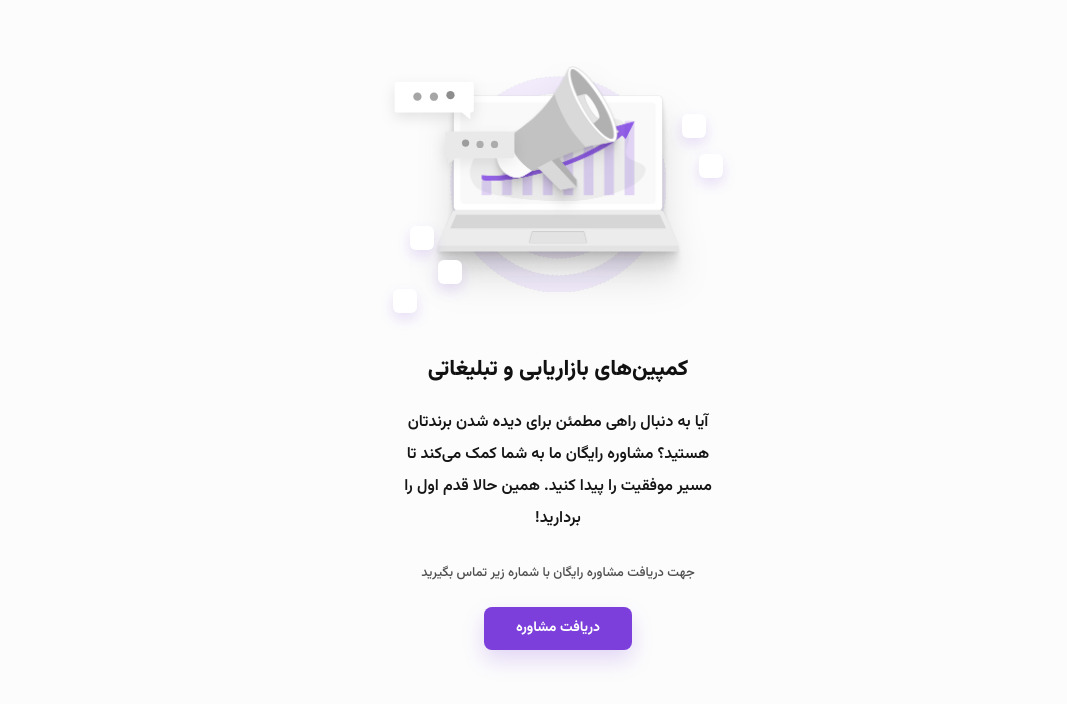
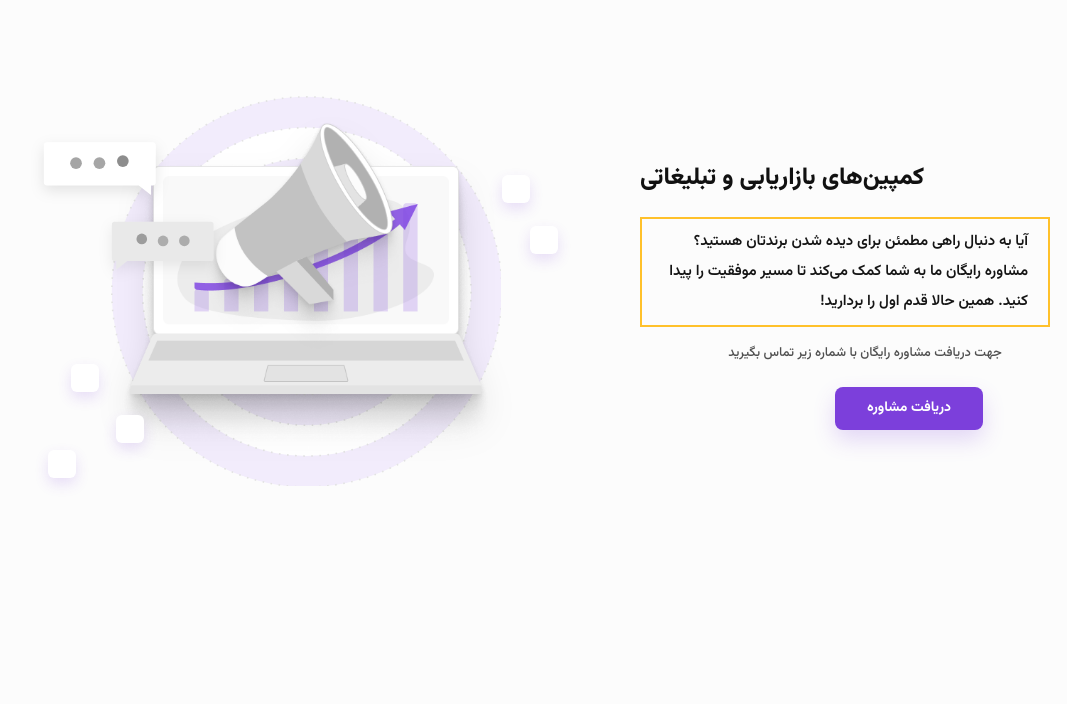
Before and after one commit to Yacn9/persiangroup-challenge, a Next.js app: page / in a window 1280 px wide. Shown: the top 704 px of the page, without its empty margins (213-1280 px from the left). Built offline with nearby package versions, Linux system fonts and the light colour scheme; some icons are missing.

Commit message:
Add responsive hero layout

```diff
--- a/features/landing/hero/components/hero-chat-bubbles.tsx
+++ b/features/landing/hero/components/hero-chat-bubbles.tsx
@@ -21,26 +21,26 @@ const HeroChatBubbles = () => {
   return (
     <>
       <motion.div
-        className="absolute left-2 top-7"
+        className="absolute left-2 top-7 md:left-4 md:top-16"
         animate={chatBubbleMotion.animate}
         transition={chatBubbleMotion.transition}
       >
         <ChatBubbleIcon
           aria-hidden="true"
-          className="h-[39px] w-[80px] drop-shadow-[0_5px_7px_rgba(0,0,0,0.1)]"
+          className="h-[39px] w-[80px] drop-shadow-[0_5px_7px_rgba(0,0,0,0.1)] md:h-[55px] md:w-[115px]"
           bubbleClassName="fill-white"
           dotClassName="fill-[#6F6F6F]"
         />
       </motion.div>
 
       <motion.div
-        className="absolute left-[17%] top-[76px]"
+        className="absolute left-[17%] top-[76px] md:left-[15%] md:top-[142px]"
         animate={chatBubbleMotion.animate}
         transition={{ ...chatBubbleMotion.transition, delay: 0.25 }}
       >
         <ChatBubbleIcon
           aria-hidden="true"
-          className="h-[34px] w-[72px] -scale-x-100 drop-shadow-[0_5px_7px_rgba(0,0,0,0.08)]"
+          className="h-[34px] w-[72px] -scale-x-100 drop-shadow-[0_5px_7px_rgba(0,0,0,0.08)] md:h-[50px] md:w-[106px]"
           bubbleClassName="fill-[#E9E9E9]"
           dotClassName="fill-[#8A8A8A]"
         />
--- a/features/landing/hero/components/hero-content.tsx
+++ b/features/landing/hero/components/hero-content.tsx
@@ -1,22 +1,22 @@
 const HeroContent = () => {
   return (
-    <div className="mt-8 flex w-full flex-col items-center text-center">
-      <h1 className="text-[22px] font-extrabold leading-[1.55] text-[#111111]">
+    <div className="mt-8 flex w-full flex-col items-center text-center md:mt-0 md:max-w-[450px] md:items-end md:text-right">
+      <h1 className="text-[22px] font-extrabold leading-[1.55] text-[#111111] md:text-[24px]">
         کمپین‌های بازاریابی و تبلیغاتی
       </h1>
 
-      <p className="mt-5 max-w-[316px] text-[16px] font-semibold leading-[2] text-[#151515]">
+      <p className="mt-5 max-w-[316px] text-[16px] font-semibold leading-[2] text-[#151515] md:max-w-[410px] md:border-2 md:border-[#FFC12B] md:px-5 md:py-2 md:text-[15px]">
         آیا به دنبال راهی مطمئن برای دیده شدن برندتان هستید؟ مشاوره رایگان ما به
         شما کمک می‌کند تا مسیر موفقیت را پیدا کنید. همین حالا قدم اول را بردارید!
       </p>
 
-      <p className="mt-6 text-[13px] font-medium leading-7 text-[#505050]">
+      <p className="mt-6 text-[13px] font-medium leading-7 text-[#505050] md:mt-3 md:self-center">
         جهت دریافت مشاوره رایگان با شماره زیر تماس بگیرید
       </p>
 
       <button
         type="button"
-        className="mt-5 h-[43px] rounded-lg bg-[#7C3FDB] px-8 text-[14px] font-bold text-white shadow-[0_10px_22px_rgba(124,63,219,0.2)] transition-transform active:scale-[0.98]"
+        className="mt-5 h-[43px] rounded-lg bg-[#7C3FDB] px-8 text-[14px] font-bold text-white shadow-[0_10px_22px_rgba(124,63,219,0.2)] transition-transform active:scale-[0.98] md:ml-[88px] md:self-center"
       >
         دریافت مشاوره
       </button>
--- a/features/landing/hero/components/hero-social-icons.tsx
+++ b/features/landing/hero/components/hero-social-icons.tsx
@@ -13,27 +13,27 @@ const SOCIAL_ICONS = [
   {
     label: "Instagram",
     icon: Instagram,
-    className: "left-[7%] top-[64%]",
+    className: "left-[7%] top-[64%] md:left-[8%] md:top-[66%]",
   },
   {
     label: "Facebook",
     icon: Facebook,
-    className: "left-[15%] top-[77%]",
+    className: "left-[15%] top-[77%] md:left-[16%] md:top-[78%]",
   },
   {
     label: "Youtube",
     icon: Youtube,
-    className: "left-[2%] top-[88%]",
+    className: "left-[2%] top-[88%] md:left-[4%] md:top-[86%]",
   },
   {
     label: "Message",
     icon: MessageText,
-    className: "right-[7%] top-[22%]",
+    className: "right-[7%] top-[22%] md:right-[10%] md:top-[22%]",
   },
   {
     label: "Favorite message",
     icon: MessageFavorite,
-    className: "right-[2%] top-[37%]",
+    className: "right-[2%] top-[37%] md:right-[5%] md:top-[34%]",
   },
 ];
 
@@ -43,7 +43,7 @@ const HeroSocialIcons = () => {
       {SOCIAL_ICONS.map(({ label, icon: Icon, className }, index) => (
         <motion.span
           key={label}
-          className={`absolute flex h-6 w-6 items-center justify-center rounded-md bg-white text-[#7C3FDB] shadow-[0_6px_14px_rgba(124,63,219,0.16)] ${className}`}
+          className={`absolute flex h-6 w-6 items-center justify-center rounded-md bg-white text-[#7C3FDB] shadow-[0_6px_14px_rgba(124,63,219,0.16)] md:h-7 md:w-7 ${className}`}
           initial={{ opacity: 0, scale: 0.75 }}
           animate={{ opacity: 1, scale: 1 }}
           transition={{ delay: 0.25 + index * 0.08, duration: 0.35 }}
--- a/features/landing/hero/components/hero-visual.tsx
+++ b/features/landing/hero/components/hero-visual.tsx
@@ -11,18 +11,18 @@ import HeroSocialIcons from "./hero-social-icons";
 const HeroVisual = () => {
   return (
     <motion.div
-      className="relative h-[265px] w-full max-w-[344px]"
+      className="relative h-[265px] w-full max-w-[344px] md:h-[430px] md:max-w-[560px] md:flex-1"
       initial={{ opacity: 0, y: 18, scale: 0.97 }}
       animate={{ opacity: 1, y: 0, scale: 1 }}
       transition={{ duration: 0.7, ease: [0.22, 1, 0.36, 1] }}
     >
       <CircleIcon
         aria-hidden="true"
-        className="absolute left-1/2 top-5 h-[216px] w-[216px] -translate-x-1/2"
+        className="absolute left-1/2 top-5 h-[216px] w-[216px] -translate-x-1/2 md:top-4 md:h-[390px] md:w-[390px]"
       />
 
       <motion.div
-        className="absolute inset-x-0 top-2 mx-auto h-[238px] w-full"
+        className="absolute inset-x-0 top-2 mx-auto h-[238px] w-full md:top-10 md:h-[348px] md:max-w-[520px]"
         initial={{ opacity: 0, y: 20, scale: 0.94 }}
         animate={{ opacity: 1, y: 0, scale: 1 }}
         transition={{ delay: 0.1, duration: 0.65, ease: [0.22, 1, 0.36, 1] }}
--- a/features/landing/hero/hero.tsx
+++ b/features/landing/hero/hero.tsx
@@ -4,10 +4,10 @@ import HeroVisual from "./components/hero-visual";
 const HeroSection = () => {
   return (
     <section
-      className="bg-background px-6 pb-20 pt-14 text-foreground"
+      className="bg-background px-6 pb-20 pt-14 text-foreground md:px-10 md:pb-24 md:pt-20 lg:px-16"
       dir="rtl"
     >
-      <div className="mx-auto flex w-full max-w-[390px] flex-col items-center">
+      <div className="mx-auto flex w-full max-w-[390px] flex-col items-center md:max-w-[1064px] md:flex-row-reverse md:justify-between md:gap-12">
         <HeroVisual />
         <HeroContent />
       </div>
```
